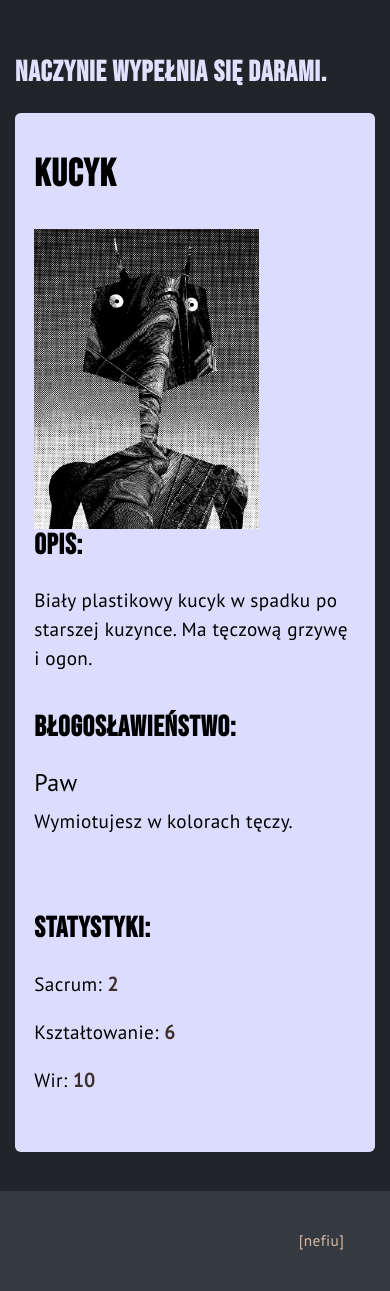
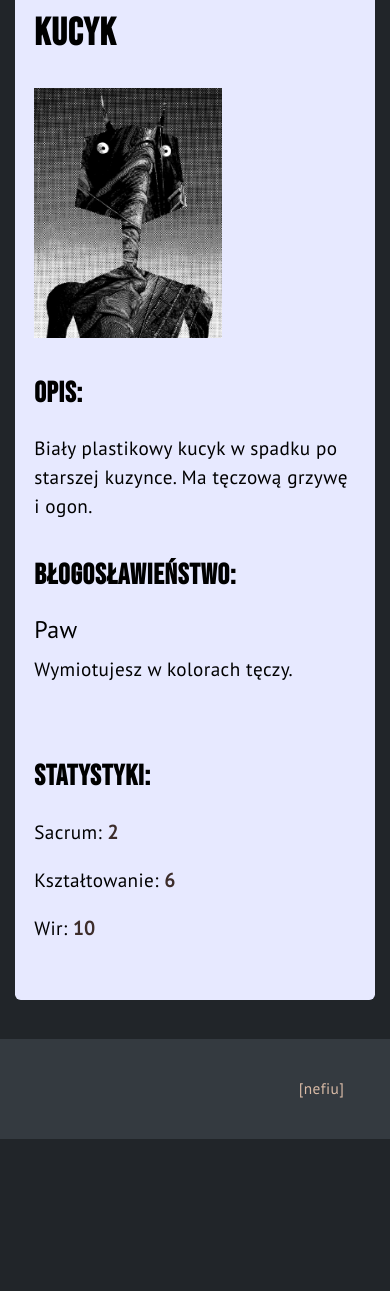
Before and after one commit to rpast/zigu, a Django app: page /userpage/ in a window 390 px wide. Shown: the part 1220-2511 px from the top of the page. After the commit the page ends 2359 px from the top, so only its background shows below. Run offline with Django 3.2, Linux system fonts and the light colour scheme; a user stored in the database is signed in; data comes from the database, SQL or seed files in the repository; both versions use the stored data as it was after the commit; some libraries are stand-ins or nearby versions.

Commit message:
deployed, minor fixes in css and html

```diff
--- a/static/css/styles.css
+++ b/static/css/styles.css
@@ -13,13 +13,13 @@
 
     /*used*/
     --dark2: #212529;
-    --light1: #e1e1ff;
+    --light1: #eaecff;
+    --light2: #e7e9ff;
     --underline-dark: #3d2d2b;
 
     /*unused*/
     --dark1: #343A40;
     --blue: #80BFFF;
-    --light2: #dcdcff;
     --underline: #d9bba6;
 
 }
@@ -186,6 +186,12 @@ strong {
     color: var(--light1);
 }
 
+.profile-pic {
+    height: auto;
+    width: auto;
+}
+
+
 
 
 /*Media queries*/
@@ -213,4 +219,24 @@ strong {
     .follow-btn {
         margin-bottom: 2em;
     }
+
+    .jumbotron .text {
+        margin: 0em 0.5em;
+    }
+
+    .navbar {
+        width: 100vw;
+    }
+
+    .container.wrapper {
+        padding: 0 !important;
+    }
+
+    .profile-pic {
+        height: auto;
+        width: auto;
+        max-width: 200px;
+        max-height: 250px;
+        margin-bottom: 2em;
+    }
 }
--- a/templates/subscribe/base.html
+++ b/templates/subscribe/base.html
@@ -7,6 +7,8 @@
     <head>
 
         <meta charset="UTF-8">
+
+        <meta name="viewport" content="width=device-width, initial-scale=1, maximum-scale=1">
 
         <link rel="stylesheet" href="{% static 'css/styles.css' %}">
         <link rel="stylesheet" href="https://stackpath.bootstrapcdn.com/bootstrap/4.4.1/css/bootstrap.min.css" integrity="sha384-Vkoo8x4CGsO3+Hhxv8T/Q5PaXtkKtu6ug5TOeNV6gBiFeWPGFN9MuhOf23Q9Ifjh" crossorigin="anonymous">
@@ -21,7 +23,7 @@
 
         <div class="canvas">
 
-            <div class="container">
+            <div class="container wrapper">
 
                 {# Navigation bar setup#}
                 <nav class="navbar navbar-expand-lg navbar-dark bg-dark">
--- a/templates/temple/panteon.html
+++ b/templates/temple/panteon.html
@@ -15,7 +15,7 @@
                     <h2>{{ god.name }}</h2>
 
                     <div class="medium-bottom-margin">
-                        <img src="{{ god.profile_pic.url }}" alt="">
+                        <img src="{{ god.profile_pic.url }}" class="profile-pic" alt="">
                     </div>
 
                     {% if god.followers.count == 0 %}
--- a/templates/temple/userpage.html
+++ b/templates/temple/userpage.html
@@ -32,7 +32,7 @@
         <div class="user-pic-box">
 
             <a href="{% url 'profile_update' %}">
-                <img src="{{user.userprofileinfo.profile_pic.url}}">
+                <img src="{{user.userprofileinfo.profile_pic.url}}" class="profile-pic">
             </a>
 
         </div>
@@ -74,9 +74,10 @@
 
     </div>
 
+
     {% if user.userprofileinfo.gods_associated > 0 %}
 
-
+    <div class="container">
         <h4>Naczynie wypełnia się darami.</h4>
 
         {% for god in user.god_set.all %}
@@ -84,7 +85,7 @@
                 <div class="god-box">
                     <div class="god-pic-box">
                         <h2>{{ god.name }}</h2>
-                        <img src="{{ god.profile_pic.url }}" alt=""></td>
+                        <img src="{{ god.profile_pic.url }}" class="profile-pic" alt=""></td>
                     </div>
 
                     <div>
@@ -106,6 +107,7 @@
                     </div>
                 </div>
             </div>
+        </div>
 
         {% endfor %}
 
--- a/zigu/settings.py
+++ b/zigu/settings.py
@@ -26,9 +26,9 @@ MEDIA_DIR = os.path.join(BASE_DIR, 'media')
 SECRET_KEY = '2a!m=dc^i6w%)+e3hc52d8%u*w2+2-jl7i_dk%lxhcp_l*o-at'
 
 # SECURITY WARNING: don't run with debug turned on in production!
-DEBUG = True
+DEBUG = False
 
-ALLOWED_HOSTS = []
+ALLOWED_HOSTS = ['nefiu.pythonanywhere.com', 'www.zigu.pl']
 
 
 # Application definition
```
Also changed, not shown: db.sqlite3.
